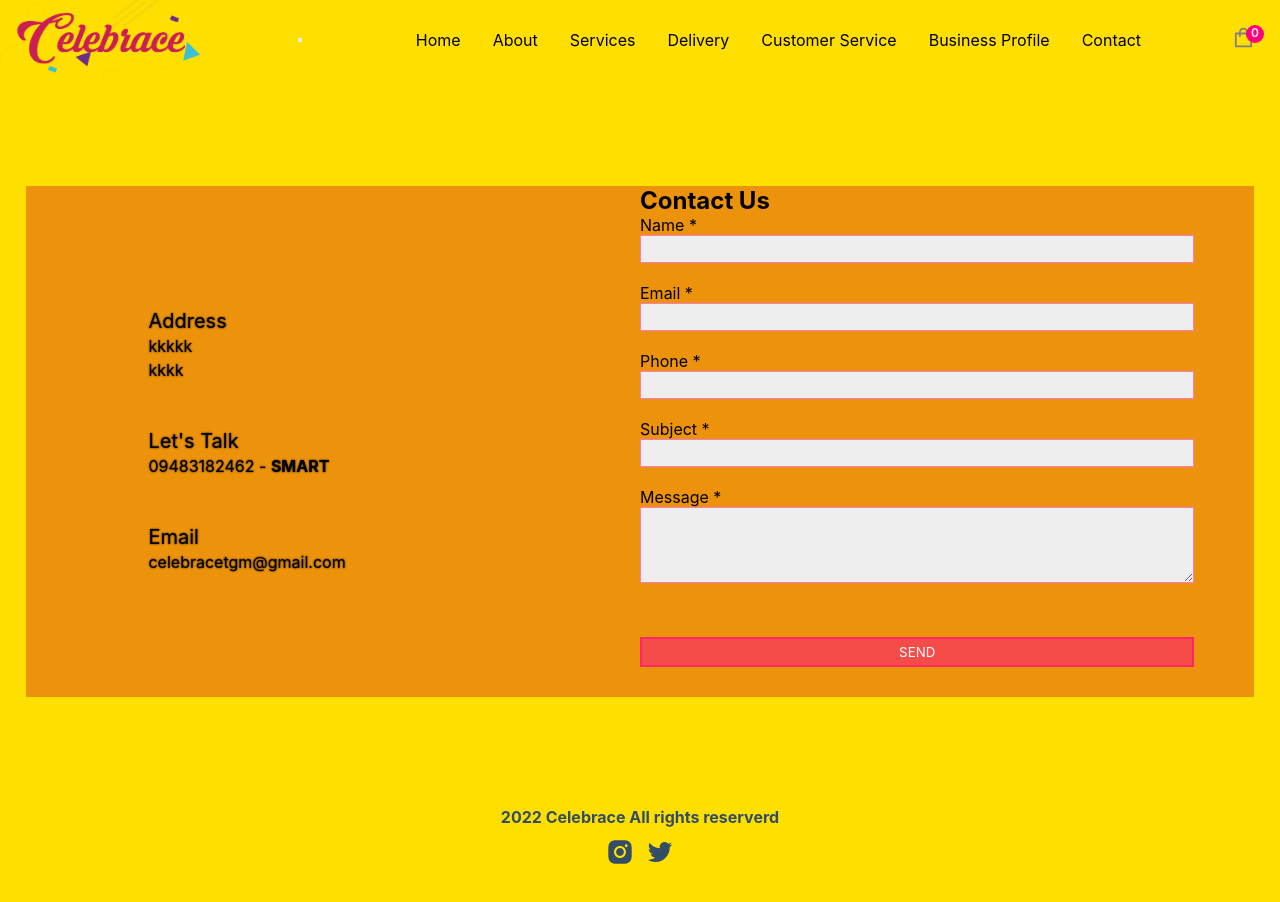
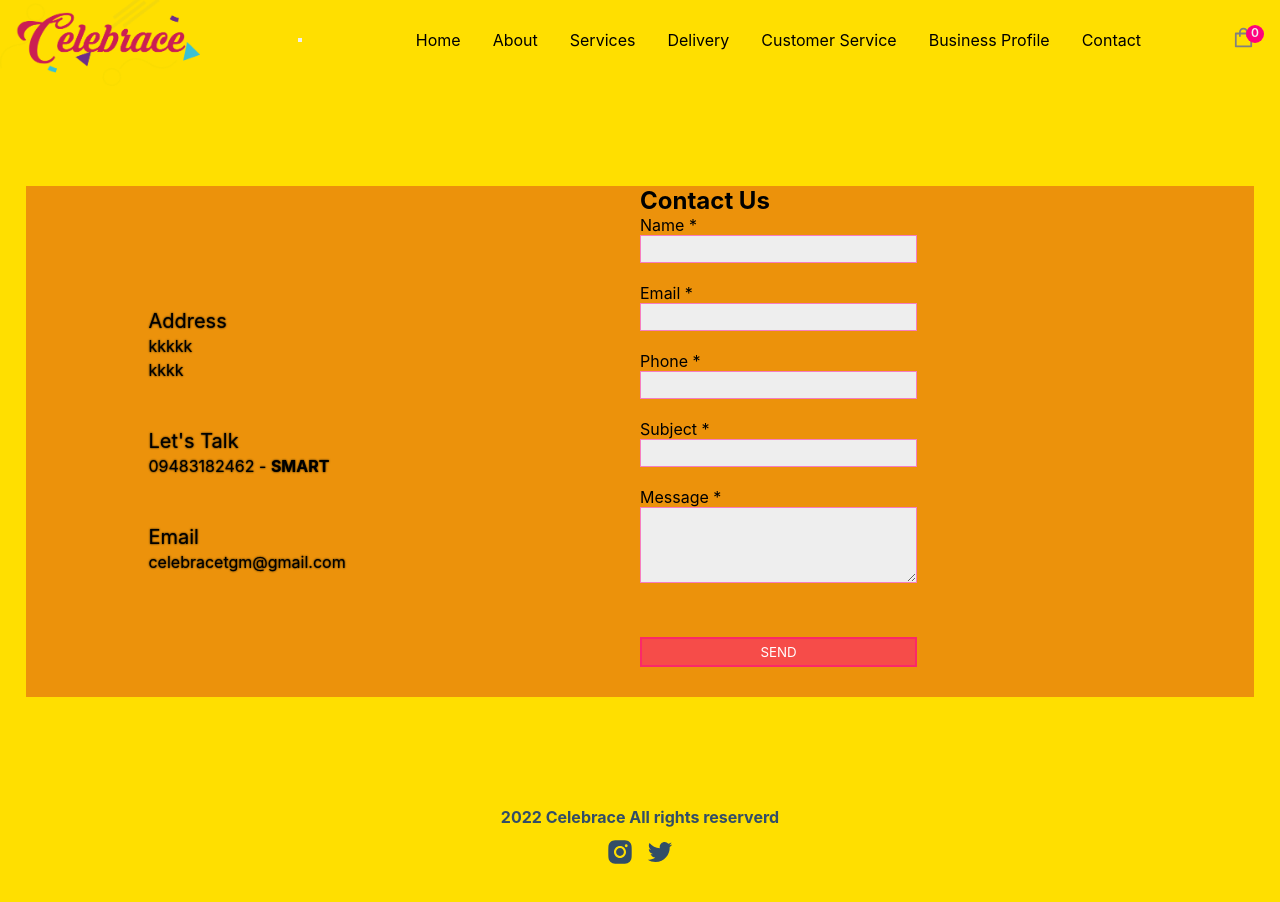
Before and after one commit to GuyWithBag/mobprog-ils, a Next.js app: page /contact in a window 1280 px wide. Shown: the top 902 px of the page. Built offline with nearby package versions, Linux system fonts and the light colour scheme; a web font is replaced by a local one.

Commit message:
back to 100

```diff
--- a/styles/contact.css
+++ b/styles/contact.css
@@ -41,7 +41,7 @@
   font-size:16px;
 }
 .inside-contact input, .inside-contact textarea{
-  width:200%;
+  width:100%;
   background-color:#eee;
   border:1px solid rgba(255, 0, 140, 0.48);
   padding:5px 10px;
```
